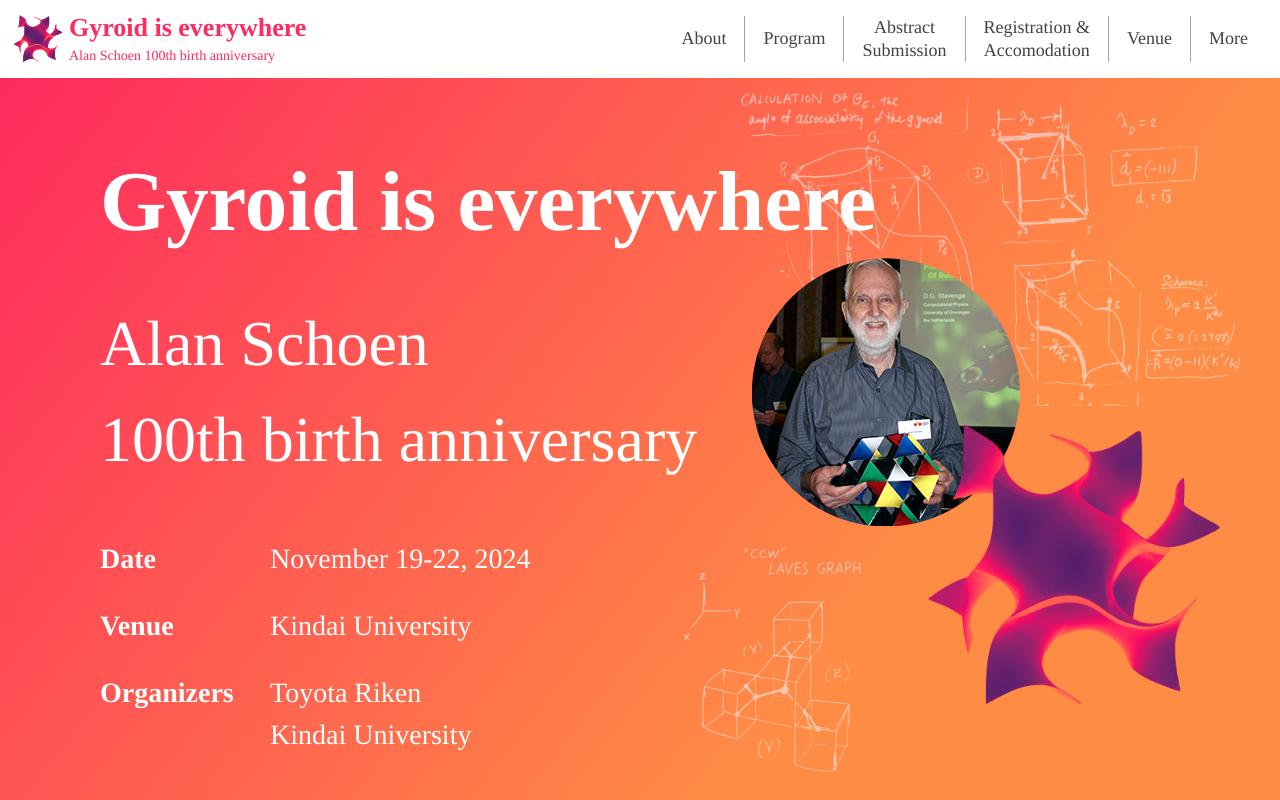
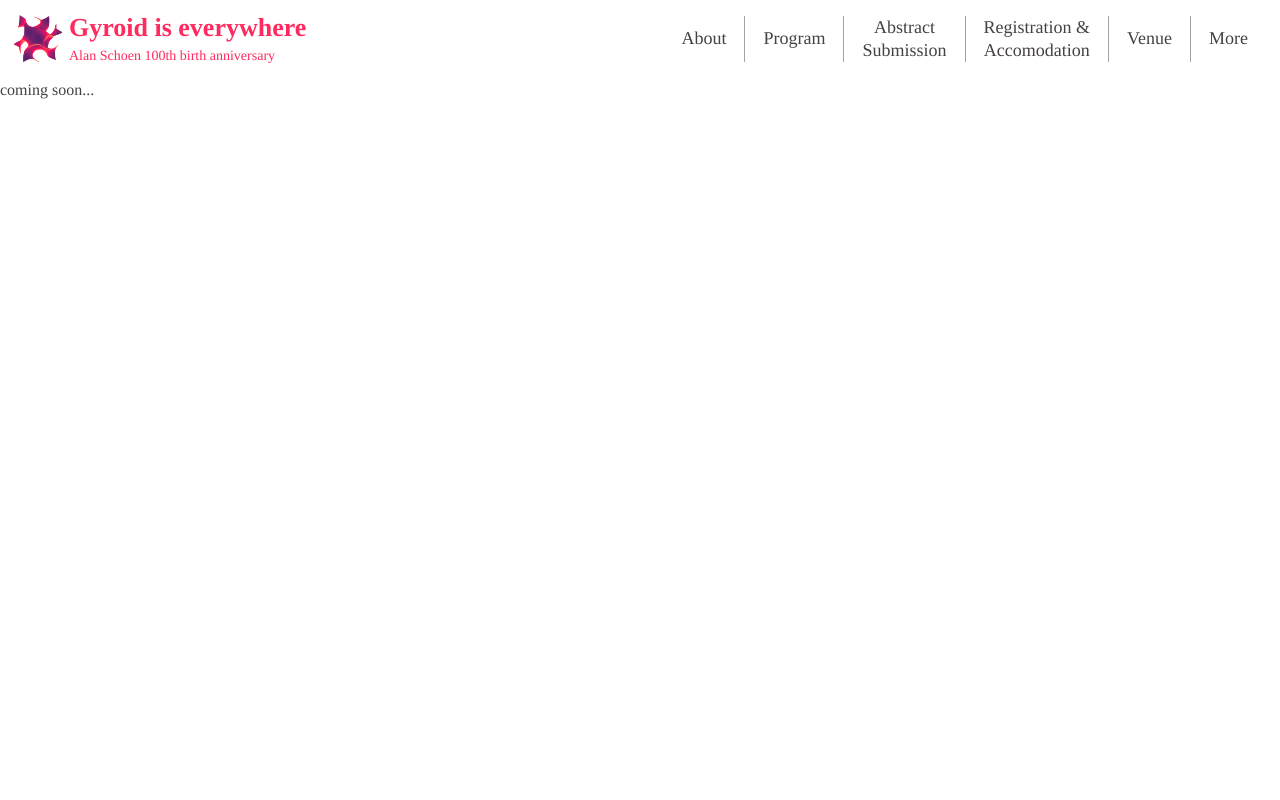
Before and after one commit to dorara-m/conference, a React (Create React App) app: page /about in a window 1280 px wide. Built offline with nearby package versions, Linux system fonts and the light colour scheme.

Commit message:
update: 下層ページ,ルーティング

```diff
--- a/package.json
+++ b/package.json
@@ -8,6 +8,7 @@
     "@testing-library/user-event": "^13.5.0",
     "react": "^18.2.0",
     "react-dom": "^18.2.0",
+    "react-router-dom": "^6.21.2",
     "react-scripts": "5.0.1",
     "sass": "^1.69.7",
     "web-vitals": "^2.1.4"
--- a/src/components/header/header.jsx
+++ b/src/components/header/header.jsx
@@ -31,7 +31,7 @@ export default function Header(props) {
   return (
     <>
       <header className="header">
-        <div className="header_logo">
+        <a href="/" className="header_logo">
           <div className="header_logo_img">
             <img src="/gyroid-logo.png" alt="" />
           </div>
@@ -39,7 +39,7 @@ export default function Header(props) {
           <div className="header_logo_sub">
             Alan Schoen 100th birth anniversary
           </div>
-        </div>
+        </a>
         <div className="header_menu">
           <ul>
             {menuList.map((menu, index) => {
--- a/src/components/header/header.scss
+++ b/src/components/header/header.scss
@@ -10,6 +10,10 @@
     grid-gap: 7px;
     grid-template-areas: "itemA itemB" "itemA itemC";
     line-height: 1;
+    transition: 0.3s;
+    &:hover {
+      opacity: 0.6;
+    }
     &_img {
       grid-area: itemA;
       width: 48px;
@@ -40,6 +44,12 @@
         &:not(:last-child) {
           border-right: 1px solid var(--color-border);
         }
+        a {
+          transition: 0.3s;
+          &:hover {
+            opacity: 0.6;
+          }
+        }
       }
     }
   }
--- a/src/index.css
+++ /dev/null
@@ -1,13 +0,0 @@
-body {
-  margin: 0;
-  font-family: -apple-system, BlinkMacSystemFont, 'Segoe UI', 'Roboto', 'Oxygen',
-    'Ubuntu', 'Cantarell', 'Fira Sans', 'Droid Sans', 'Helvetica Neue',
-    sans-serif;
-  -webkit-font-smoothing: antialiased;
-  -moz-osx-font-smoothing: grayscale;
-}
-
-code {
-  font-family: source-code-pro, Menlo, Monaco, Consolas, 'Courier New',
-    monospace;
-}
--- a/src/index.js
+++ b/src/index.js
@@ -1,17 +1,21 @@
-import React from 'react';
-import ReactDOM from 'react-dom/client';
-import './index.css';
-import App from './App';
-import reportWebVitals from './reportWebVitals';
+import React from "react";
+import ReactDOM from "react-dom/client";
+import { BrowserRouter, Routes, Route } from "react-router-dom";
+import "./reset.scss";
+import "./App.scss";
+import Home from "./pages/Home";
+import About from "./pages/About";
 
-const root = ReactDOM.createRoot(document.getElementById('root'));
+const root = ReactDOM.createRoot(document.getElementById("root"));
 root.render(
   <React.StrictMode>
-    <App />
+    <BrowserRouter>
+      <div className="App">
+        <Routes>
+          <Route path="/" element={<Home />} />
+          <Route path="/about" element={<About />} />
+        </Routes>
+      </div>
+    </BrowserRouter>
   </React.StrictMode>
 );
-
-// If you want to start measuring performance in your app, pass a function
-// to log results (for example: reportWebVitals(console.log))
-// or send to an analytics endpoint. Learn more: https://bit.ly/CRA-vitals
-reportWebVitals();
--- /dev/null
+++ b/src/pages/About.jsx
@@ -0,0 +1,10 @@
+import Header from "../components/header/header";
+
+export default function About() {
+  return (
+    <div className="About">
+      <Header />
+      <h2>coming soon...</h2>
+    </div>
+  );
+}
--- a/src/App.jsx
+++ b/src/pages/Home.jsx
@@ -1,10 +1,8 @@
-import "./reset.scss";
-import "./App.scss";
-import Header from "./components/header/header";
+import Header from "../components/header/header";
 
-function App() {
+export default function Home() {
   return (
-    <div className="App">
+    <div className="home">
       <Header />
       <main>
         <div className="container">
@@ -42,5 +40,3 @@ function App() {
     </div>
   );
 }
-
-export default App;
--- a/src/reportWebVitals.js
+++ /dev/null
@@ -1,13 +0,0 @@
-const reportWebVitals = onPerfEntry => {
-  if (onPerfEntry && onPerfEntry instanceof Function) {
-    import('web-vitals').then(({ getCLS, getFID, getFCP, getLCP, getTTFB }) => {
-      getCLS(onPerfEntry);
-      getFID(onPerfEntry);
-      getFCP(onPerfEntry);
-      getLCP(onPerfEntry);
-      getTTFB(onPerfEntry);
-    });
-  }
-};
-
-export default reportWebVitals;
```
Also changed, not shown: 1 other file (tests, documents, lock files or other folders).
